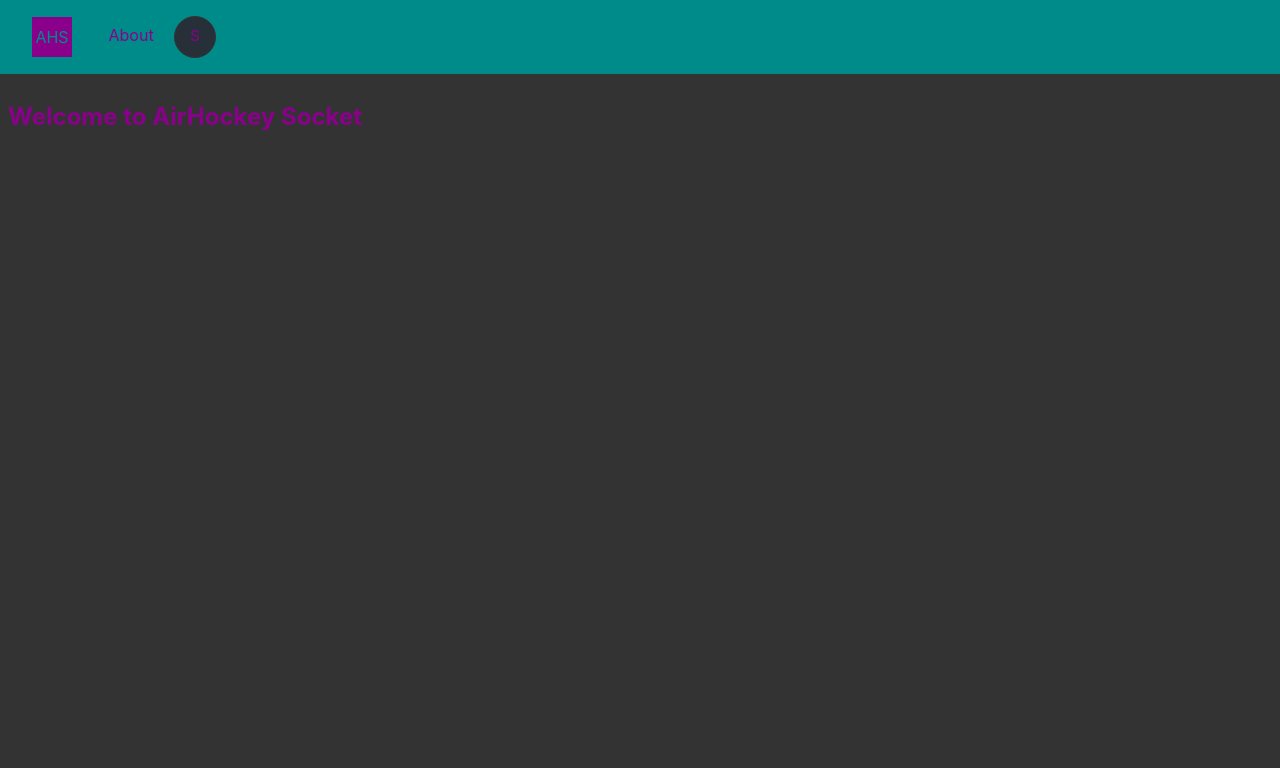
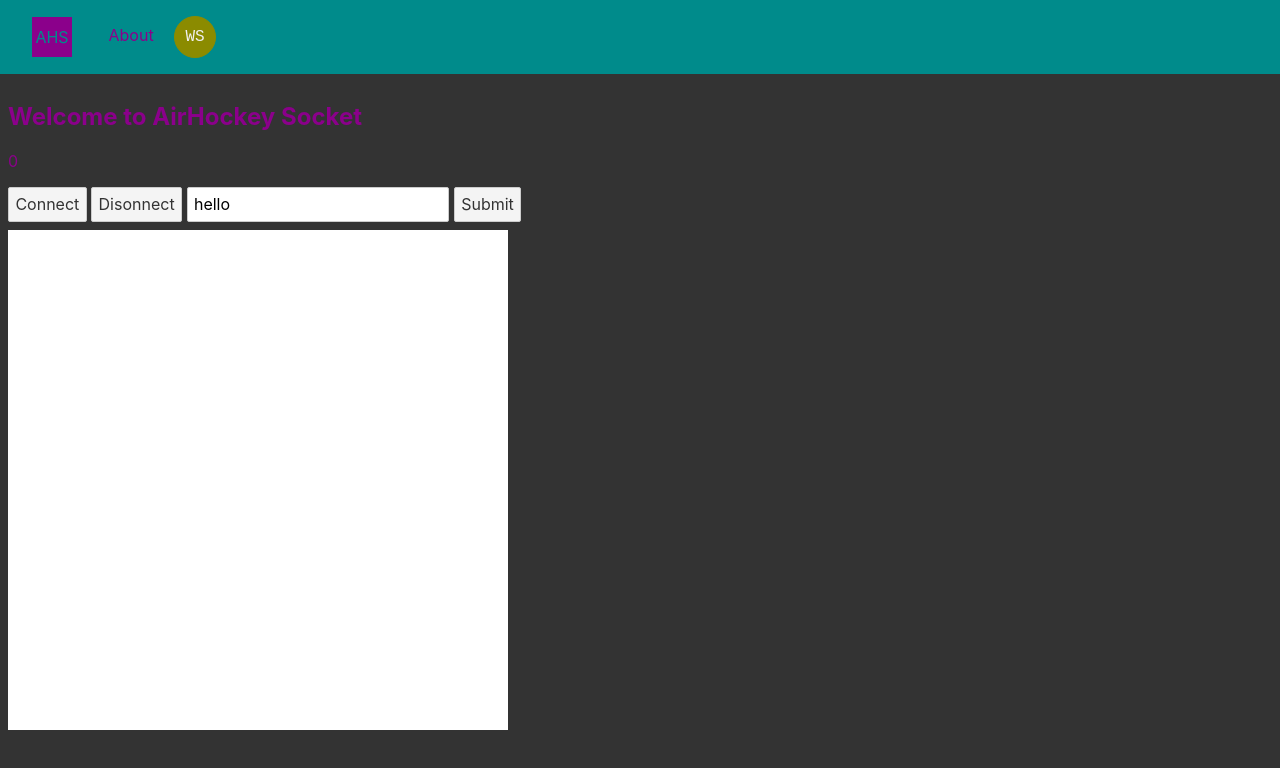
Before and after one commit to atlemagnussen/airhockey-socket, a Svelte app: page / in a window 1280 px wide. Shown: the top 768 px of the page. Built offline with nearby package versions, Linux system fonts and the light colour scheme.

Commit message:
lotsa fun

```diff
--- a/app.js
+++ b/app.js
@@ -4,11 +4,11 @@ const express = require("express");
 const app = express();
 const httpServer = require("http").createServer(app);
 const WebSocket = require("ws");
-const wwwpath = path.join(__dirname, "www");
+const wwwpath = path.join(__dirname, "public");
 const wwwindex = path.join(wwwpath, "index.html");
-const PORT = process.env.PORT || 8080;
+const PORT = process.env.PORT || 5000;
 
-app.use(express.static("www"));
+app.use(express.static("public"));
 app.get("/", (req, res) => {
     res.sendFile(wwwindex);
 });
--- a/public/vars.css
+++ b/public/vars.css
@@ -25,7 +25,8 @@
     --cyan-dark: rgb(0, 139, 139);
     --cyan-hover: rgba(0, 139, 139, 0.5);
 
-    --red-main: rgb(139, 0, 0);
+    --red: rgb(255, 0, 0);
+    --red-dark: rgb(139, 0, 0);
     --red-light: rgb(195, 20, 20, 0.5);
     --red-extra-light: rgb(195, 20, 20, 0.2);
     --red-strong: rgb(195, 20, 20);
@@ -34,6 +35,9 @@
     --green-main: rgb(0, 255, 0);
     --green-dark: rgb(34, 139, 34);
     --green-extra-dark: rgb(0, 100, 0);
+
+    --yellow: rgb(255, 255, 0);
+    --yellow-dark: rgb(139, 139, 0);
 
     --cardinal: rgb(196, 30, 58);
     --cardinal-blue: rgb(196, 30, 90);
--- a/src/App.svelte
+++ b/src/App.svelte
@@ -1,7 +1,7 @@
 <script>
     import { curRoute } from "./store";
     import Circle from "./components/Circle.svelte";
-    import DualStateCircle from "./components/DualStateCircle.svelte";
+    import SocketState from "./components/SocketState.svelte";
     import Link from "./components/Link.svelte";
     import Container from "./Container.svelte";
     import { onMount } from "svelte";
@@ -42,7 +42,7 @@
                 <div class="logo">AHS</div>
             </Link>
             <Link page="{{ path: '/about', name: 'About' }}" />
-            <DualStateCircle></DualStateCircle>
+            <SocketState></SocketState>
         </nav>
     </header>
 
--- a/src/components/Circle.svelte
+++ b/src/components/Circle.svelte
@@ -1,8 +1,10 @@
 <script>
     export let onclick = () => {};
+    export let cursor = "unset";
     export let background = "--main-color";
     export let color = "--secondary-text";
-    export let borderColor = "--grey-dark";
+    export let border = null
+    $: borderColor = border !== null ? border : background;
 </script>
 <style>
     div {
@@ -14,7 +16,6 @@
         border-radius: 50%;
         text-align: center;
         font-family: "Roboto Mono", monospace;
-        cursor: pointer;
         border: 1px solid;
     }
 
@@ -23,6 +24,7 @@
 <div on:click="{onclick}"
     style="background-color: var({background});
             color: var({color});
-            border-color: var({borderColor})">
+            border-color: var({borderColor});
+            cursor: {cursor}">
     <slot>*</slot>
 </div>
--- a/src/components/DualStateCircle.svelte
+++ b/src/components/DualStateCircle.svelte
@@ -5,15 +5,18 @@
         state = !state;
     };
     $: background = state ? "--red-trans" : "--purple-main";
+    $: color = state ? "--purple-main" : "--red-trans";
 </script>
 <style>
-    /* div:hover,
-    div.active {
-        background: var(--secondary-color);
-        border-color: var(--main-color);
+    /* span {
+        cursor: pointer;
     } */
 </style>
 
-<Circle onclick="{toggleState}" background="{background}">
+<Circle onclick="{toggleState}"
+    background="{background}"
+    color="{color}"
+    cursor="pointer"
+    >
     <span>S</span>
 </Circle>
--- /dev/null
+++ b/src/components/SocketState.svelte
@@ -0,0 +1,38 @@
+<script>
+    import { onDestroy } from "svelte";
+    import { socketState } from "../store";
+    import Circle from "./Circle.svelte";
+    const states = {
+        0: "connecting",
+        1: "open",
+        2: "closing",
+        3: "closed"
+    };
+    const backgroundColors = {
+        0: "--yellow-dark",
+        1: "--green-dark",
+        2: "--orange-dark",
+        3: "--red-dark"
+    };
+    export let state = 3;
+
+    $: background = backgroundColors[state];
+    $: stateText = states[state];
+
+    const unsubscribe = socketState.subscribe(value => {
+        state = value;
+    });
+    onDestroy(unsubscribe);
+</script>
+<style>
+    /* span {
+        cursor: pointer;
+    } */
+</style>
+
+<Circle
+    background="{background}"
+    color="--grey-light"
+    >
+    <span title="{stateText}">WS</span>
+</Circle>
--- /dev/null
+++ b/src/services/socketManager.js
@@ -0,0 +1,62 @@
+import { socketState } from "../store";
+let socket, callback;
+class SocketManager {
+    connect() {
+        if (!socket || socket.readyState === socket.CLOSED) {
+            var url = "ws://";
+            if (location.protocol === "https:") {
+                url = "wss://";
+            }
+            url += location.host;
+            socket = new WebSocket(url);
+            socketState.set(socket.readyState);
+            socket.addEventListener("error", () => {
+                console.log("WebSocket error");
+                socketState.set(socket.readyState);
+            });
+            socket.addEventListener("open", () => {
+                console.log("WebSocket connection established");
+                socketState.set(socket.readyState);
+            });
+            socket.addEventListener("close", () => {
+                console.log("WebSocket connection closed");
+                socketState.set(socket.readyState);
+            });
+            socket.addEventListener("message", (msg) => {
+                callback(msg.data);
+                socketState.set(socket.readyState);
+            });
+        } else {
+            console.log("web socket is already open. readyState=" + socket.readyState);
+        }
+    }
+
+    disconnect() {
+        if (socket && socket.readyState === socket.OPEN) {
+            socket.close();
+        } else {
+            console.log("web socket is not open. readyState=" + socket.readyState);
+        }
+        socketState.set(socket.readyState);
+    }
+
+    send(msg) {
+        if (socket && socket.readyState === socket.OPEN) {
+            socket.send(msg);
+        } else {
+            let state = 3;
+            if (socket && socket.readyState)
+                state = socket.readyState;
+            callback(`state is ${state}`);
+        }
+    }
+
+    setCallback(cb) {
+        callback = cb;
+    }
+    respond(msg) {
+        callback(msg);
+    }
+}
+
+export default new SocketManager();
--- a/src/store/index.js
+++ b/src/store/index.js
@@ -1,3 +1,4 @@
 import { writable } from "svelte/store";
 
 export const curRoute = writable("/");
+export const socketState = writable(0);
--- a/src/views/Home.svelte
+++ b/src/views/Home.svelte
@@ -1,5 +1,38 @@
 <script>
-
+    import socket from "../services/socketManager.js";
+    import { socketState } from "../store";
+    let msg = "hello";
+    let msgs = "";
+    let start;
+    let submitMsg = () => {
+        start = new Date();
+        socket.send(msg);
+    }
+    let cb = (msg) => {
+        const end = new Date();
+        const timeDiff = end - start;
+        const msgString = `(${timeDiff}ms) ${JSON.stringify(msg)}`;
+        msgs = `${msgs}${msgString}<br>`;
+    }
+    socket.setCallback(cb);
 </script>
 
+<style>
+    #textOutput {
+        background: white;
+        color: black;
+        width: 500px;
+        height: 500px;
+    }
+</style>
 <h1>Welcome to AirHockey Socket</h1>
+
+<p>{$socketState}</p>
+
+<button on:click="{socket.connect}">Connect</button>
+<button on:click="{socket.disconnect}">Disonnect</button>
+
+<input bind:value={msg} placeholder="message">
+<button on:click="{submitMsg}">Submit</button>
+
+<div id="textOutput">{@html msgs}</div>
```
